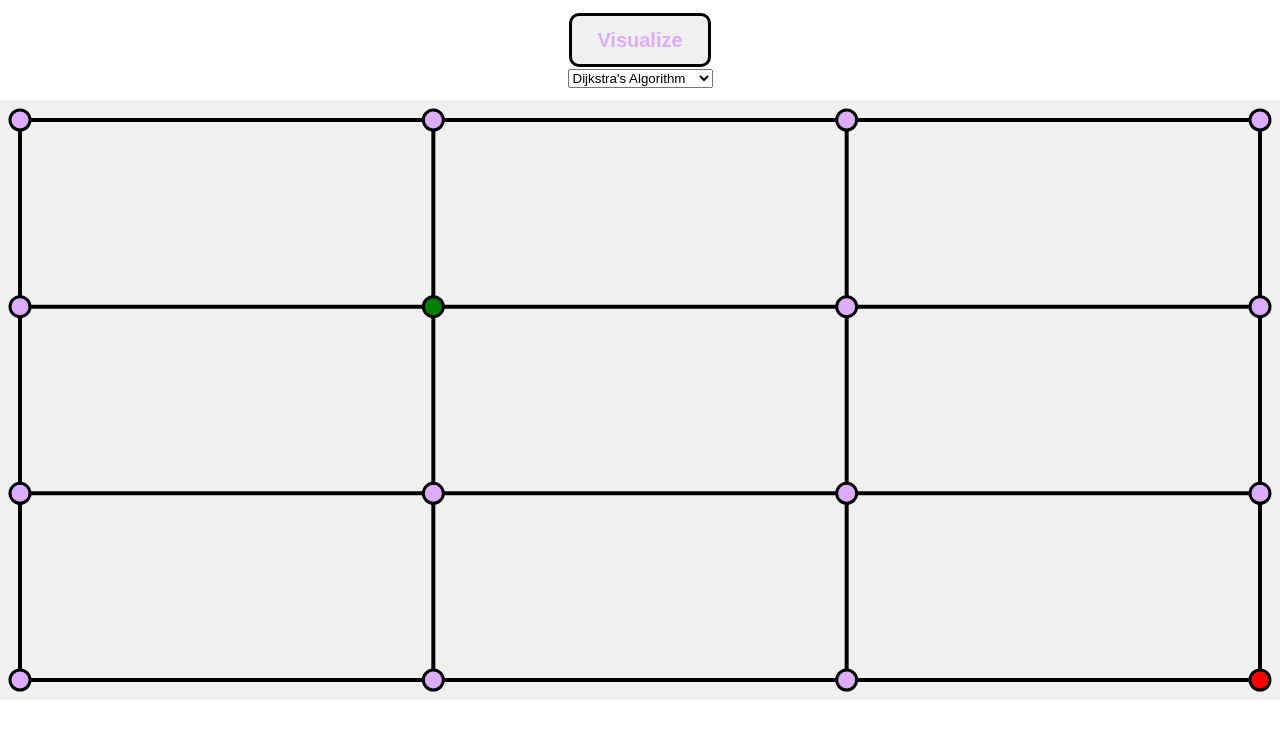
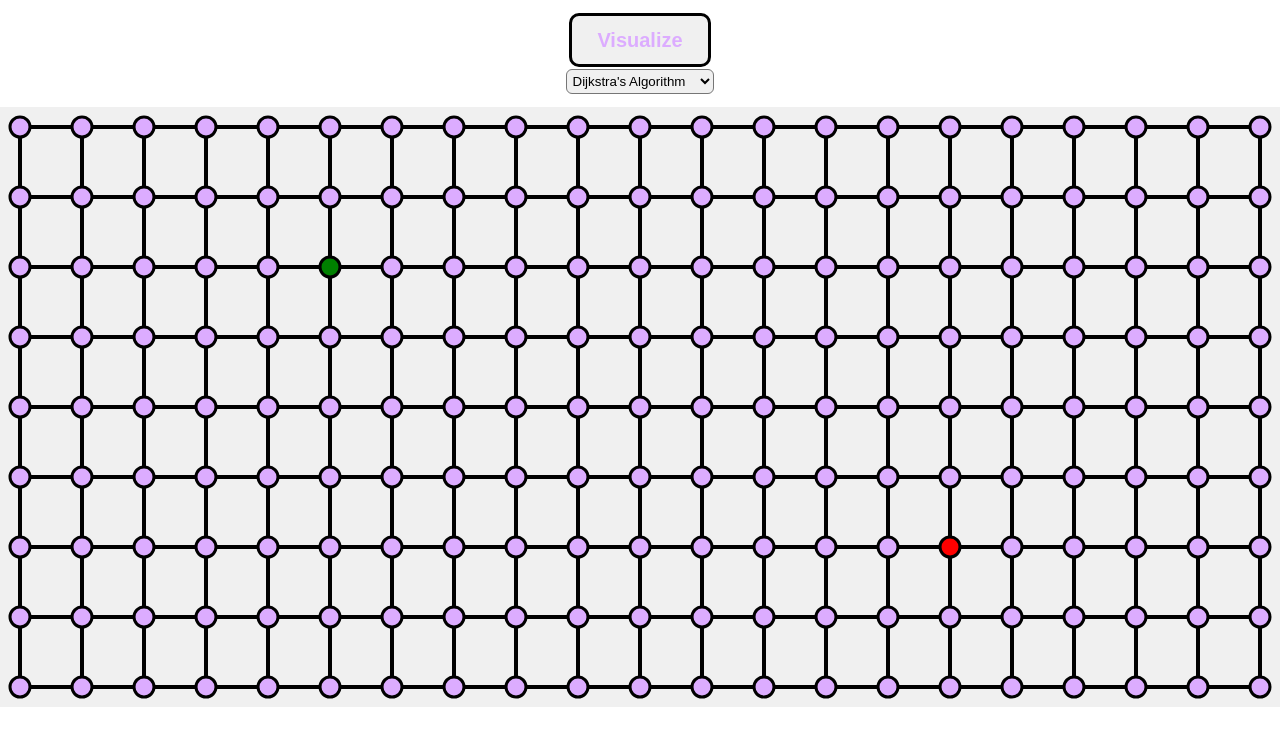
Before and after one commit to naruepan-th/algorithms-pathfinder-visualizer, a plain HTML site: page index.html in a window 1280 px wide. Drawn offline with Linux system fonts and the light colour scheme.

Commit message:
did some more css for the drop down menu for selecting algorithm

```diff
--- a/main.js
+++ b/main.js
@@ -9,8 +9,8 @@ const graph = new Graph();
 graph.init('graphSvg');
 
 // Grid settings
-const gridRows = 4;  // Number of rows in the grid
-const gridCols = 4;  // Number of columns in the grid
+const gridRows = 9;  // Number of rows in the grid
+const gridCols = 21;  // Number of columns in the grid
 const nodeRadius = 10; // radius of a node
 
 // Function to create the grid of nodes
--- a/style.css
+++ b/style.css
@@ -16,6 +16,9 @@
 
 #algorithmSelect {
     margin: 0% 1% 1% 1%;
+    padding: 0.25% 0.08%;
+    border-radius: 6px;
+    background-color: rgb(240, 240, 240);
 }
 
 line {
```
